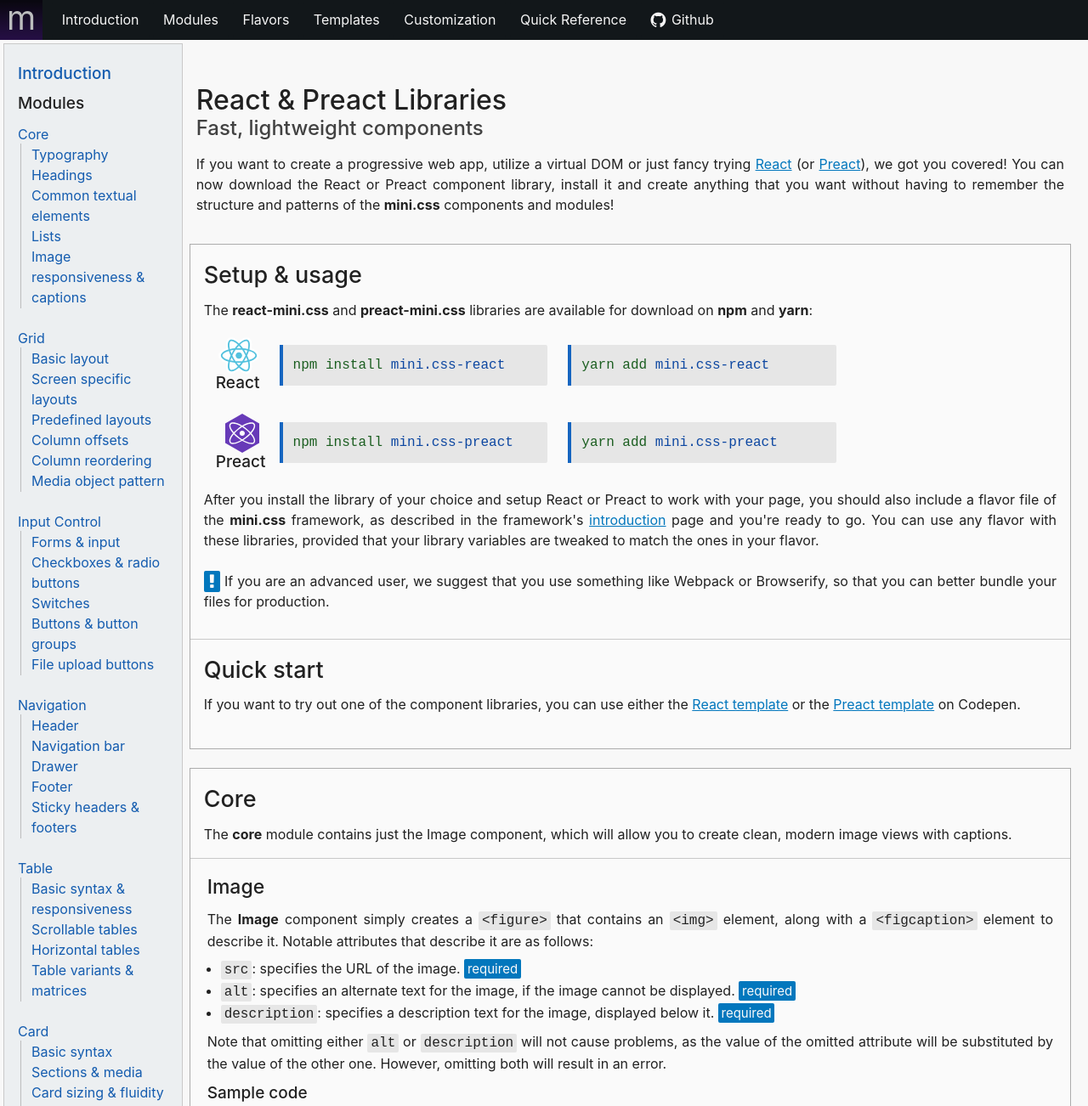
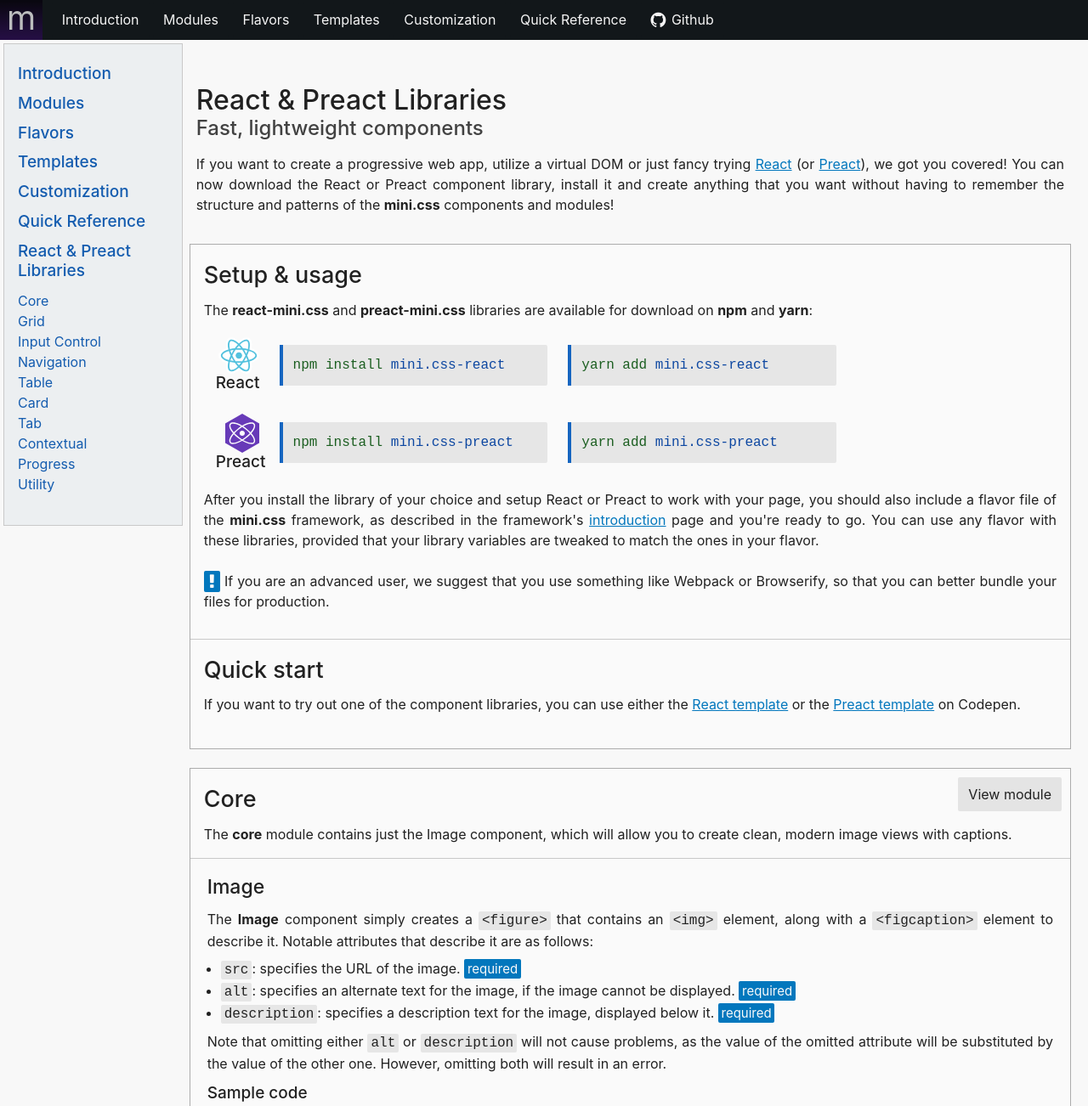
Before and after one commit to Chalarangelo/react-mini.css, a plain HTML site: page docs/index.html in a window 1280 px wide. Shown: the part 1-1303 px from the top of the page at 85% size. Drawn offline with Linux system fonts and the light colour scheme.

Commit message:
Updated everything for release

```diff
--- a/docs/index.html
+++ b/docs/index.html
@@ -5,13 +5,13 @@
 	<link rel="stylesheet" href="https://maxcdn.bootstrapcdn.com/font-awesome/4.7.0/css/font-awesome.min.css">
 	<title>mini.css - React and Preact Libraries</title>
 	<meta charset="utf-8"><meta name="viewport" content="width=device-width, initial-scale=1">
-	<meta name="description" content="mini.css - Minimal, responsive, style-agnostic CSS framework">
+	<meta name="description" content="Fast, lightweight mini.css components built with React/Preact">
 	<meta name="keywords" content="mini, mini.css, CSS, framework, react, preact ">
 	<meta name="author" content="Angelos Chalaris (chalarangelo)">
-	<meta property="og:title" content="mini.css - Minimal, responsive, style-agnostic CSS framework">
+	<meta property="og:title" content="mini.css React/Preact libraries - Fast, lightweight mini.css components built with React/Preact">
 	<meta property="og:description" content="mini.css is a tiny CSS framework designed to build quick, modern and responsive websites."/>
 	<meta property="og:type" content="website"/><meta property="og:image" content="page_thumb.png">
-	<meta property="og:url" content="https://chalarangelo.github.io/mini.css/"><link rel="icon" type="image/png" href="favicon.png">
+	<meta property="og:url" content="https://chalarangelo.github.io/react-mini.css/"><link rel="icon" type="image/png" href="favicon.png">
 	<style>
 	@font-face { font-family: 'Noto Sans'; font-style: normal; font-weight: 400; src: local('Noto Sans'), local('NotoSans'), url(https://fonts.gstatic.com/s/notosans/v6/erE3KsIWUumgD1j_Ca-V-xJtnKITppOI_IvcXXDNrsc.woff2) format('woff2'); unicode-range: U+0100-024F, U+1E00-1EFF, U+20A0-20AB, U+20AD-20CF, U+2C60-2C7F, U+A720-A7FF; }
 	@font-face { font-family: 'Noto Sans'; font-style: normal; font-weight: 400; src: local('Noto Sans'), local('NotoSans'), url(https://fonts.gstatic.com/s/notosans/v6/LeFlHvsZjXu2c3ZRgBq9nFtXRa8TVwTICgirnJhmVJw.woff2) format('woff2'); unicode-range: U+0000-00FF, U+0131, U+0152-0153, U+02C6, U+02DA, U+02DC, U+2000-206F, U+2074, U+20AC, U+2212, U+2215; }
@@ -29,54 +29,25 @@
   </head>
   <body>
 		<header class="sticky">
-			<a href="index.html" class="logo"><span id="header-logo">m</span></a>
+			<a href="http://minicss.org/" class="logo"><span id="header-logo">m</span></a>
 				<label class="drawer-toggle button" for="navigation-toggle"></label>
-			<a href="index.html" class="button hidden-sm">Introduction</a> <a href="modules.html" class="button hidden-sm">Modules</a>
-			<a href="flavors.html" class="button hidden-sm">Flavors</a> <a href="templates.html" class="button hidden-sm">Templates</a>
-			<a href="customization/index.html" class="button hidden-sm">Customization</a> <a href="quick_reference.html" class="button hidden-sm">Quick Reference</a>
-			<a href="https://github.com/Chalarangelo/mini.css" class="button"><i class="fa fa-github" aria-hidden="true" style="font-size: 1.3em; position: relative; bottom: -2px; margin-right: 2px;"></i>&nbsp;Github</a>
+			<a href="http://minicss.org/" class="button hidden-sm">Introduction</a> <a href="http://minicss.org/modules" class="button hidden-sm">Modules</a>
+			<a href="http://minicss.org/flavors" class="button hidden-sm">Flavors</a> <a href="http://minicss.org/templates" class="button hidden-sm">Templates</a>
+			<a href="http://minicss.org/customization" class="button hidden-sm">Customization</a> <a href="http://minicss.org/quick_reference" class="button hidden-sm">Quick Reference</a>
+			<a href="https://github.com/Chalarangelo/react-mini.css" class="button"><i class="fa fa-github" aria-hidden="true" style="font-size: 1.3em; position: relative; bottom: -2px; margin-right: 2px;"></i>&nbsp;Github</a>
 		</header>
 		<div class="container" style="padding-left: 0.25rem;">
 			<div class="row"> <input type="checkbox" id="navigation-toggle"> <nav class="drawer col-md-4 col-lg-2">
 				<label class="close" for="navigation-toggle"></label>
-				<a href="index.html"><h4 style="margin-left: 0;">Introduction</h4></a>
-				<h4 style="margin-left: 0;">Modules</h4> <a href="core.html#core-title">Core</a>
-				<a href="core.html#typography" class="sublink-1">Typography</a> <a href="core.html#headings" class="sublink-1">Headings</a>
-				<a href="core.html#common-textual-elements" class="sublink-1">Common textual elements</a>
-				<a href="core.html#lists" class="sublink-1">Lists</a> <a href="core.html#images-captions" class="sublink-1">Image responsiveness &amp; captions</a>
-				<br/> <a href="grid.html#grid-title">Grid</a>
-				<a href="grid.html#basic-layout" class="sublink-1">Basic layout</a> <a href="grid.html#screen-specific-layout" class="sublink-1">Screen specific layouts</a>
-				<a href="grid.html#predefined-layout" class="sublink-1">Predefined layouts</a> <a href="grid.html#column-offset" class="sublink-1">Column offsets</a>
-				<a href="grid.html#column-reorder" class="sublink-1">Column reordering</a> <a href="grid.html#media-object" class="sublink-1">Media object pattern</a>
-				<br/> <a href="input_control.html#input-control-title">Input Control</a>
-				<a href="input_control.html#forms-input" class="sublink-1">Forms &amp; input</a> <a href="input_control.html#checkbox-radio" class="sublink-1">Checkboxes &amp; radio buttons</a> <a href="input_control.html#switches" class="sublink-1">Switches</a>
-				<a href="input_control.html#buttons" class="sublink-1">Buttons &amp; button groups</a> <a href="input_control.html#file-upload" class="sublink-1">File upload buttons</a>
-				<br/> <a href="navigation.html#navigation-title">Navigation</a>
-				<a href="navigation.html#header" class="sublink-1">Header</a> <a href="navigation.html#navigation-bar" class="sublink-1">Navigation bar</a> <a href="navigation.html#drawer" class="sublink-1">Drawer</a>
-				<a href="navigation.html#footer" class="sublink-1">Footer</a> <a href="navigation.html#sticky" class="sublink-1">Sticky headers &amp; footers</a>
-				<br/> <a href="table.html#table-title">Table</a>
-				<a href="table.html#syntax-responsiveness" class="sublink-1">Basic syntax &amp; responsiveness</a> <a href="table.html#scrollable-tables" class="sublink-1">Scrollable tables</a>
-				<a href="table.html#horizontal-tables" class="sublink-1">Horizontal tables</a> <a href="table.html#variants-matrices" class="sublink-1">Table variants &amp; matrices</a>
-				<br/> <a href="card.html#card-title">Card</a>
-				<a href="card.html#basic-syntax" class="sublink-1">Basic syntax</a> <a href="card.html#sections-media" class="sublink-1">Sections &amp; media</a>
-				<a href="card.html#sizing-fluidity" class="sublink-1">Card sizing &amp; fluidity</a> <a href="card.html#color-variants" class="sublink-1">Card color variants</a>
-				<br/> <a href="tab.html#tab-title">Tab</a>
-				<a href="tab.html#basic-syntax" class="sublink-1">Basic syntax</a> <a href="tab.html#stacked-tabs" class="sublink-1">Stacked tabs</a>
-				<br/> <a href="contextual.html#contextual-title">Contextual</a>
-				<a href="contextual.html#text-highlighting" class="sublink-1">Text highlighting</a> <a href="contextual.html#toasts" class="sublink-1">Toasts</a>
-				<a href="contextual.html#tooltips" class="sublink-1">Tooltips</a> <a href="contextual.html#modals" class="sublink-1">Modals</a>
-				<br/> <a href="progress.html#progress-title">Progress</a>
-				<a href="progress.html#basic-progress-bar" class="sublink-1">Basic progress bar</a> <a href="progress.html#progress-variants" class="sublink-1">Progress bar variants</a>
-				<a href="progress.html#donut-spinner" class="sublink-1">Donut spinner</a> <a href="progress.html#spinner-variants" class="sublink-1">Donut spinner variants</a>
-				<br/> <a href="utility.html#utility-title">Utility</a>
-				<a href="utility.html#visibility-helpers" class="sublink-1">Visibility helpers</a> <a href="utility.html#borders-shadows" class="sublink-1">Generic borders &amp; shadows</a>
-				<a href="utility.html#responsive-sizing" class="sublink-1">Responsive sizing &amp; spacing classes</a>
-				<a href="utility.html#responsive-visibility" class="sublink-1">Responsive visibility helpers</a> <a href="utility.html#breadcrumbs" class="sublink-1">Breadcrumbs</a>
-				<a href="utility.html#close-icon" class="sublink-1">Close icon</a>
-				<a href="flavors.html"><h4 style="margin-left: 0;">Flavors</h4></a>
-				<a href="templates.html"><h4 style="margin-left: 0;">Templates</h4></a>
-				<a href="customization/index.html"><h4 style="margin-left: 0;">Customization</h4></a>
-				<a href="quick_reference.html"><h4 style="margin-left: 0;">Quick Reference</h4></a>
+				<a href="http://minicss.org/"><h4 style="margin-left: 0;">Introduction</h4></a>
+				<a href="http://minicss.org/modules"><h4 style="margin-left: 0;">Modules</h4></a>
+				<a href="http://minicss.org/flavors"><h4 style="margin-left: 0;">Flavors</h4></a>
+				<a href="http://minicss.org/templates"><h4 style="margin-left: 0;">Templates</h4></a>
+				<a href="http://minicss.org/customization"><h4 style="margin-left: 0;">Customization</h4></a>
+				<a href="http://minicss.org/quick_reference"><h4 style="margin-left: 0;">Quick Reference</h4></a>
+				<a href="index.html"><h4 style="margin-left: 0;">React &amp; Preact Libraries</h4></a>
+				<a href="#core">Core</a> <a href="#grid">Grid</a> <a href="#input-control">Input Control</a> <a href="#navigation">Navigation</a> <a href="#table">Table</a>
+				<a href="#card">Card</a> <a href="#tab">Tab</a> <a href="#contextual">Contextual</a> <a href="#progress">Progress</a> <a href="#utility">Utility</a> <br/>
 			</nav>
 				<div class="col-sm-12 col-md-8 col-lg-10"><main>
 		      <div class="row" style="padding-top: 40px;" id="core-title">
@@ -116,7 +87,7 @@
 		      <div class="row" id="core">
 		        <div class="col-sm-12">
 		          <div class="card fluid">
-		            <div class="section"><h2>Core</h2>
+		            <div class="section"><h2>Core</h2> <a href="http://minicss.org/core" class="button" style="position:absolute; top: 0.375rem; right:0.375rem; margin:0.25rem;">View module</a>
 									<p>The <strong>core</strong> module contains just the Image component, which will allow you to create clean, modern image views with captions.</p>
 								</div>
 		            <div class="section row">
@@ -162,7 +133,7 @@
 					<div class="row" id="grid">
 		        <div class="col-sm-12">
 		          <div class="card fluid">
-		            <div class="section"><h2>Grid</h2>
+		            <div class="section"><h2>Grid</h2>  <a href="http://minicss.org/grid" class="button" style="position:absolute; top: 0.375rem; right:0.375rem; margin:0.25rem;">View module</a>
 									<p>The <strong>grid</strong> module contains three components corresponding to the container, row and column classes, allowing you to create responsive layouts.</p>
 								</div>
 		            <div class="section row">
@@ -285,7 +256,7 @@
 					<div class="row" id="input-control">
 		        <div class="col-sm-12">
 		          <div class="card fluid">
-		            <div class="section"><h2>Input Control</h2>
+		            <div class="section"><h2>Input Control</h2>  <a href="http://minicss.org/input_control" class="button" style="position:absolute; top: 0.375rem; right:0.375rem; margin:0.25rem;">View module</a>
 									<p>The <strong>input_control</strong> module contains multiple components for creating custom-styled input elements using input groups, such as buttons, checkboxes, file uploads and switches.</p>
 								</div>
 		            <div class="section row">
@@ -483,7 +454,7 @@
 					<div class="row" id="navigation">
 		        <div class="col-sm-12">
 		          <div class="card fluid">
-		            <div class="section"><h2>Navigation</h2>
+		            <div class="section"><h2>Navigation</h2>  <a href="http://minicss.org/navigation" class="button" style="position:absolute; top: 0.375rem; right:0.375rem; margin:0.25rem;">View module</a>
 									<p>The <strong>navigation</strong> module contains components for creating headers, footers, navigation bars and drawers.</p>
 								</div>
 		            <div class="section row">
@@ -645,7 +616,7 @@
 					<div class="row" id="table">
 		        <div class="col-sm-12">
 		          <div class="card fluid">
-		            <div class="section"><h2>Table</h2>
+		            <div class="section"><h2>Table</h2>  <a href="http://minicss.org/table" class="button" style="position:absolute; top: 0.375rem; right:0.375rem; margin:0.25rem;">View module</a>
 									<p>The <strong>table</strong> module provides a single component for creating and styling tables.</p>
 								</div>
 		            <div class="section row">
@@ -690,7 +661,7 @@
 					<div class="row" id="card">
 		        <div class="col-sm-12">
 		          <div class="card fluid">
-		            <div class="section"><h2>Card</h2>
+		            <div class="section"><h2>Card</h2>  <a href="http://minicss.org/card" class="button" style="position:absolute; top: 0.375rem; right:0.375rem; margin:0.25rem;">View module</a>
 									<p>The <strong>card</strong> module contains two components that allow the creation of cards and sections respectively.</p>
 								</div>
 		            <div class="section row">
@@ -729,7 +700,7 @@
 					<div class="row" id="tab">
 		        <div class="col-sm-12">
 		          <div class="card fluid">
-		            <div class="section"><h2>Tab</h2>
+		            <div class="section"><h2>Tab</h2>  <a href="http://minicss.org/tab" class="button" style="position:absolute; top: 0.375rem; right:0.375rem; margin:0.25rem;">View module</a>
 									<p>The <strong>tab</strong> module contains a component for creating tabs, along with a complementary component for creating the inner structure of tabs.</p>
 								</div>
 		            <div class="section row">
@@ -782,7 +753,7 @@
 					<div class="row" id="contextual">
 		        <div class="col-sm-12">
 		          <div class="card fluid">
-		            <div class="section"><h2>Contextual</h2>
+		            <div class="section"><h2>Contextual</h2>  <a href="http://minicss.org/contextual" class="button" style="position:absolute; top: 0.375rem; right:0.375rem; margin:0.25rem;">View module</a>
 									<p>The <strong>contextual</strong> module contains components for creating toast messages, tooltips and modal dialogs.</p>
 								</div>
 		            <div class="section row">
@@ -887,7 +858,7 @@
 					<div class="row" id="progress">
 		        <div class="col-sm-12">
 		          <div class="card fluid">
-		            <div class="section"><h2>Progess</h2>
+		            <div class="section"><h2>Progess</h2>  <a href="http://minicss.org/progress" class="button" style="position:absolute; top: 0.375rem; right:0.375rem; margin:0.25rem;">View module</a>
 									<p>The <strong>progress</strong> module contains components for creating progress elements and donut spinners.</p>
 								</div>
 		            <div class="section row">
@@ -961,7 +932,7 @@
 					<div class="row" id="utility">
 		        <div class="col-sm-12">
 		          <div class="card fluid">
-		            <div class="section"><h2>Utility</h2>
+		            <div class="section"><h2>Utility</h2>  <a href="http://minicss.org/utility" class="button" style="position:absolute; top: 0.375rem; right:0.375rem; margin:0.25rem;">View module</a>
 									<p>The <strong>utility</strong> module contains components for creating utilities, such as breadcrumbs and close icons.</p>
 								</div>
 		            <div class="section row">
@@ -1030,6 +1001,6 @@
 		        </div>
 		      </div>
     		</main></div></div></div>
-    <footer style="text-align: justify;"><strong>mini.css</strong> was designed and built with <i class="fa fa-heart-o" aria-hidden="true"></i> by <a href="https://github.com/Chalarangelo">@Chalarangelo</a>. It is licensed under the <a href="https://github.com/Chalarangelo/mini.css/blob/master/LICENSE">MIT License</a>. You can view the project's source code on <a href="https://github.com/Chalarangelo/mini.css">Github</a>.</footer>
+    <footer style="text-align: justify;"><strong>mini.css</strong> and its related React/Preact component libraries were designed and developed with <i class="fa fa-heart-o" aria-hidden="true"></i> by <a href="https://github.com/Chalarangelo">@Chalarangelo</a>. They are licensed under the <a href="https://github.com/Chalarangelo/react-mini.css/blob/master/LICENSE">MIT License</a>. You can view the projects' source code on <a href="https://github.com/Chalarangelo/react-mini.css">Github</a>.</footer>
   </body>
 </html>
--- a/preact/package.json
+++ b/preact/package.json
@@ -1,6 +1,6 @@
 {
   "name": "mini.css-preact",
-  "version": "1.0.0",
+  "version": "1.0.1",
   "description": "Mini.css components built with Preact.",
   "main": "dist/mini.css-preact.js",
   "scripts": {
--- a/react/package.json
+++ b/react/package.json
@@ -1,6 +1,6 @@
 {
   "name": "mini.css-react",
-  "version": "1.0.0",
+  "version": "1.0.1",
   "description": "Mini.css components built with React.",
   "main": "dist/mini.css-react.js",
   "scripts": {
```
Also changed, not shown: README.md, docs/favicon.png (added), docs/favicon_small.png (added), docs/page_thumb.png (added).
